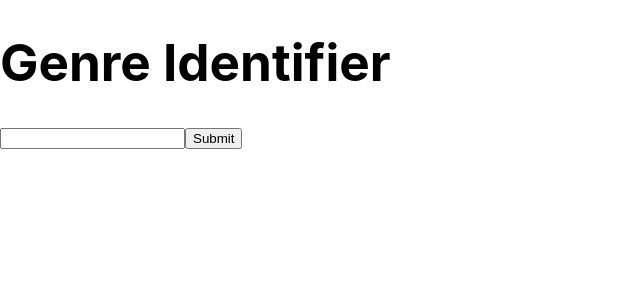
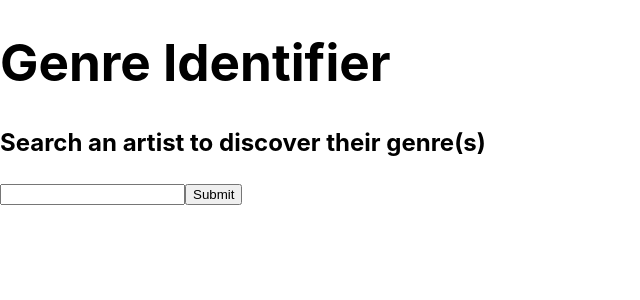
Before and after one commit to bradywinslow/genre-identifier, a React (Vite) app: page / in a window 1280 px wide. Shown: the top 300 px of the page, without its empty margins (0-640 px from the left). Built offline with nearby package versions, Linux system fonts and the light colour scheme.

Commit message:
add subheading

```diff
--- a/src/App.jsx
+++ b/src/App.jsx
@@ -1,4 +1,5 @@
 import Header from './components/Header';
+import SubHeader from './components/SubHeader';
 import Input from './components/Input';
 import Button from './components/Button';
 
@@ -7,6 +8,7 @@ export default function App() {
   return (
     <>
       <Header />
+      <SubHeader />
       <Input />
       <Button />
     </>
--- /dev/null
+++ b/src/components/SubHeader.jsx
@@ -0,0 +1,7 @@
+export default function SubHeader() {
+    return (
+        <>
+            <h2>Search an artist to discover their genre(s)</h2>
+        </>
+    )
+}
```
